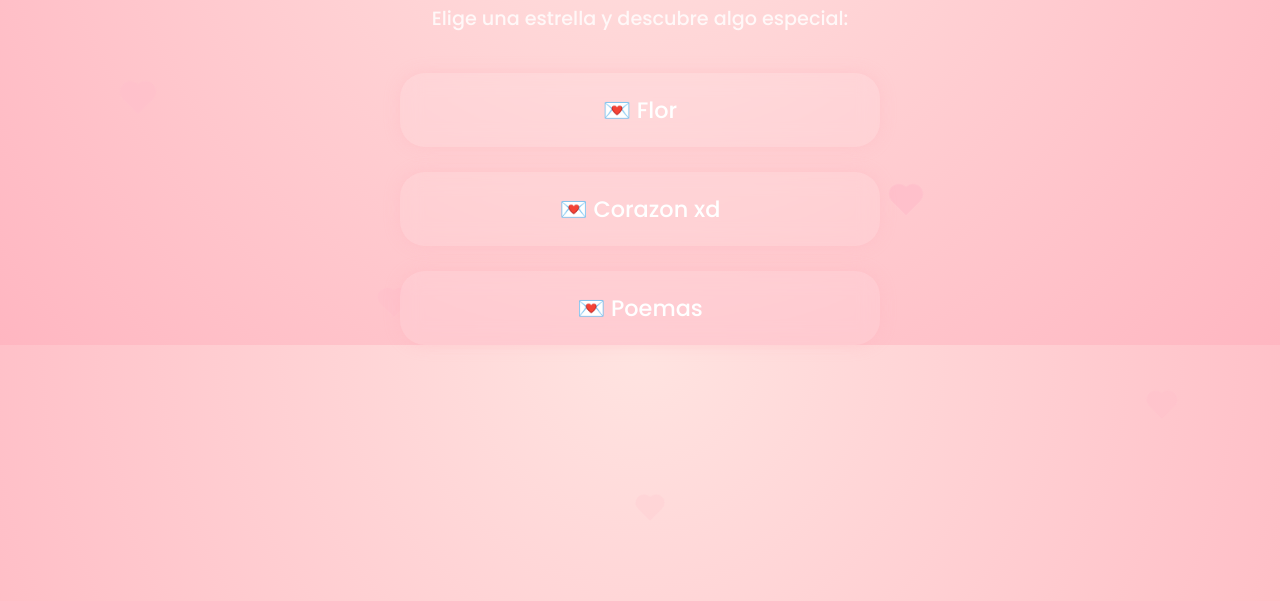
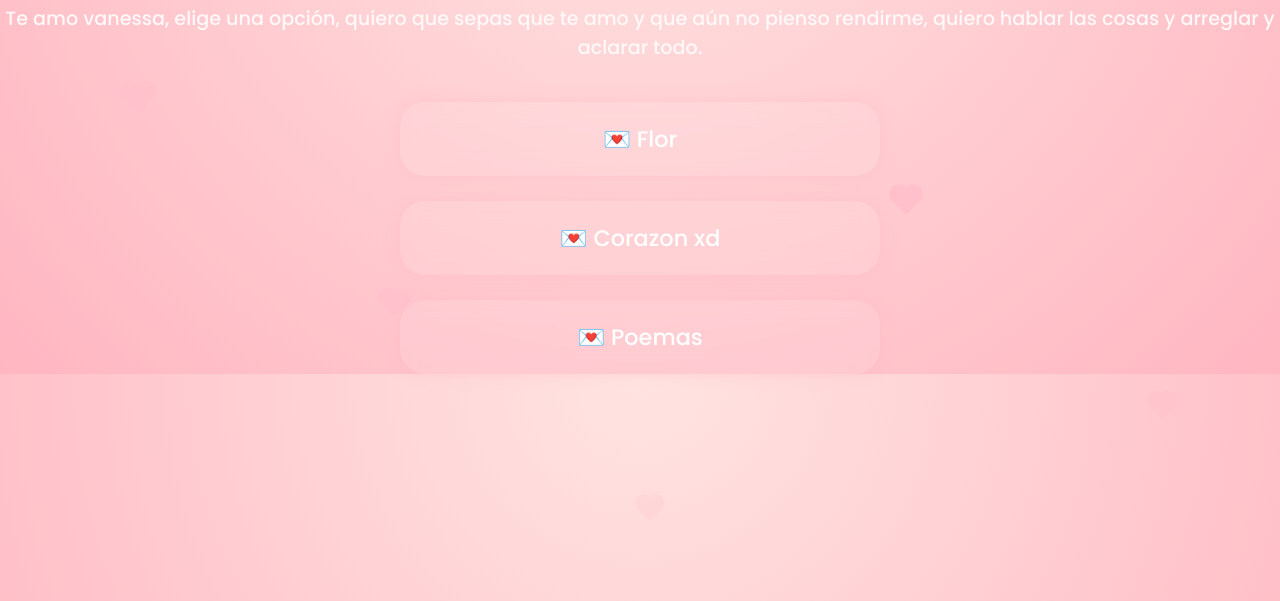
Before and after one commit to santiagotona/Vanessaily, a plain HTML site: page menu.html in a window 1280 px wide. Shown: the part 199-800 px from the top of the page. Drawn offline with Linux system fonts and the light colour scheme.

Commit message:
Actualizar menu.html

```diff
--- a/menu.html
+++ b/menu.html
@@ -24,7 +24,7 @@
 
   <div class="menu-container">
     <h2>🌙 Bienvenida, Vanessa 💖</h2>
-    <p class="subtext">Elige una estrella y descubre algo especial:</p>
+    <p class="subtext">Te amo vanessa, elige una opción, quiero que sepas que te amo y que aún no pienso rendirme, quiero hablar las cosas y arreglar y aclarar todo.</p>
     <div class="menu-links">
       <a href="Flores-main/index.html" class="menu-card">💌 Flor</a>
       <a href="vanessa/index.html" class="menu-card">💌 Corazon xd</a>
```
